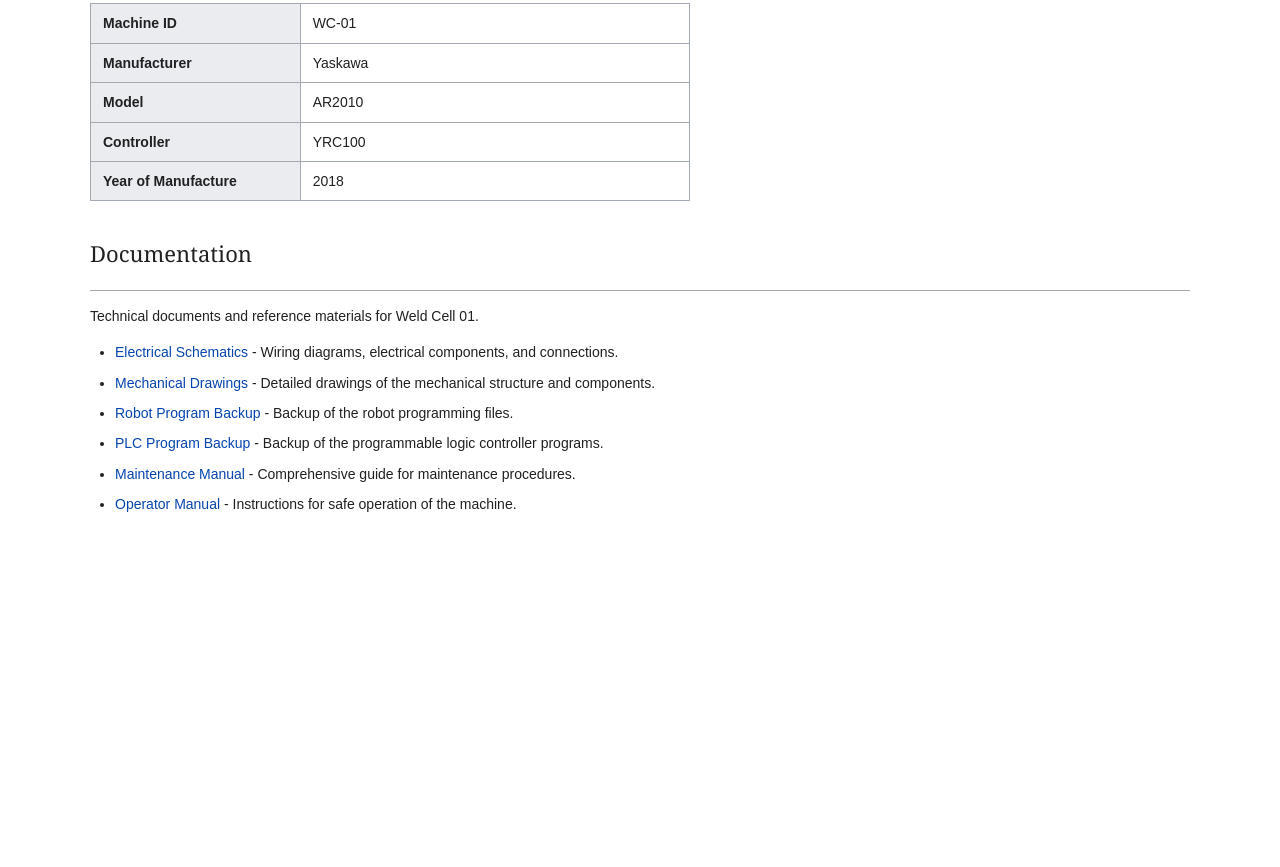
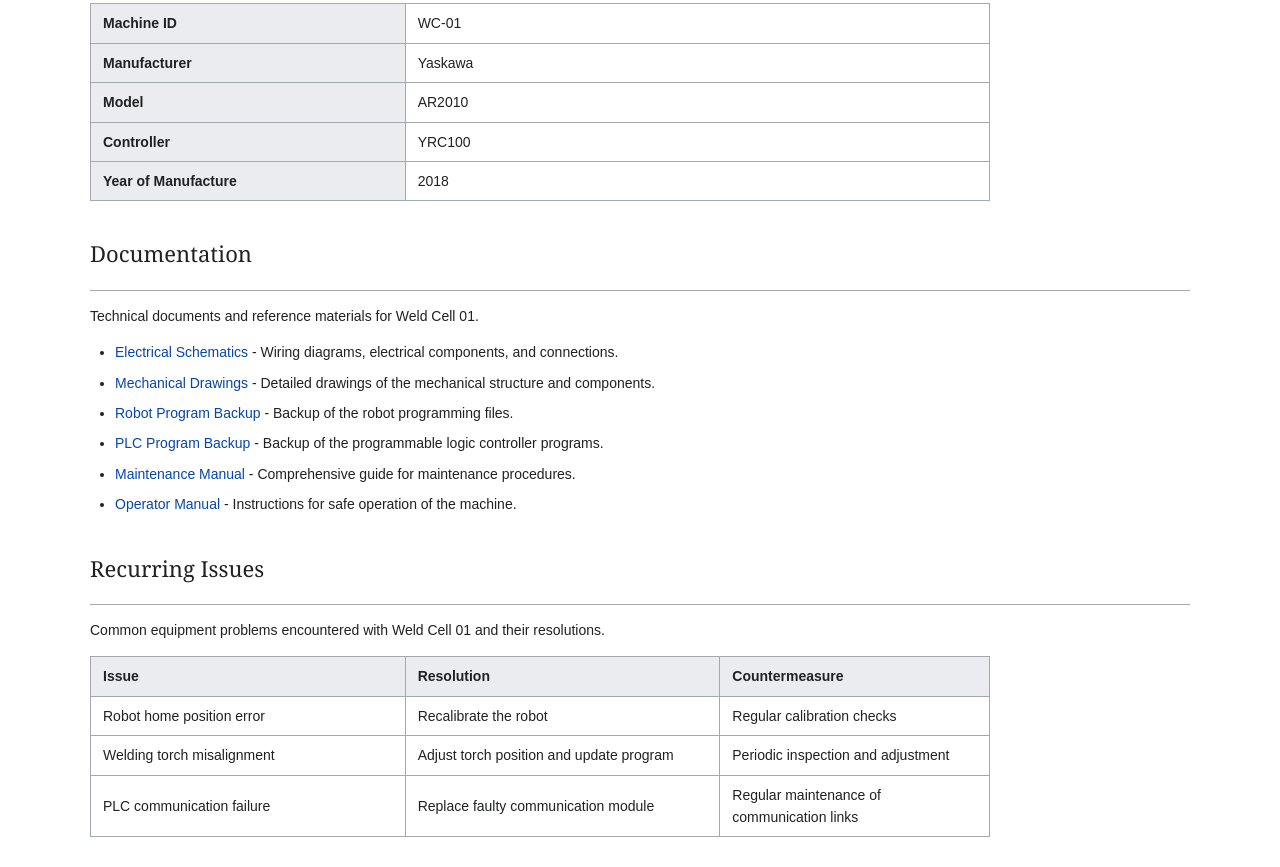
Before and after one commit to aabledso/machineLink, a plain HTML site: page welder.html in a window 1280 px wide. Shown: the part 402-1269 px from the top of the page. Before the commit the page ends 948 px from the top, so only its background shows below. Drawn offline with Linux system fonts and the light colour scheme.

Commit message:
Added content to Recurring Issues section

```diff
--- a/style.css
+++ b/style.css
@@ -106,7 +106,7 @@ section li {
 table {
     border-collapse: collapse;
     width: 100%;
-    max-width: 600px;
+    max-width: 900px;
     margin-top: 15px;
 }
 
--- a/welder.html
+++ b/welder.html
@@ -82,6 +82,35 @@
                     - Instructions for safe operation of the machine.</li>
             </ul>
         </section>
+        <section id="issues">
+            <h2>Recurring Issues</h2>
+            <hr>
+            <p>
+                Common equipment problems encountered with Weld Cell 01 and their resolutions.
+            </p>
+            <table>
+                <tr>
+                    <th>Issue</th>
+                    <th>Resolution</th>
+                    <th>Countermeasure</th>
+                </tr>
+                <tr>
+                    <td>Robot home position error</td>
+                    <td>Recalibrate the robot</td>
+                    <td>Regular calibration checks</td>
+                </tr>
+                <tr>
+                    <td>Welding torch misalignment</td>
+                    <td>Adjust torch position and update program</td>
+                    <td>Periodic inspection and adjustment</td>
+                </tr>
+                <tr>
+                    <td>PLC communication failure</td>
+                    <td>Replace faulty communication module</td>
+                    <td>Regular maintenance of communication links</td>
+                </tr>
+            </table>
+        </section>
     </main>
 
 </body>
```
